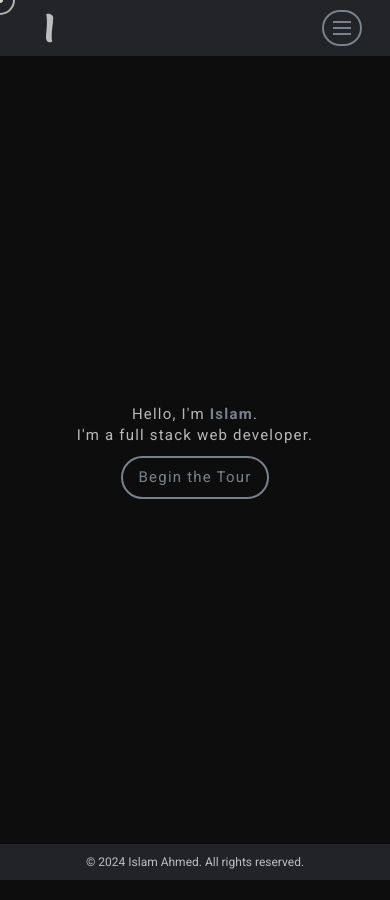
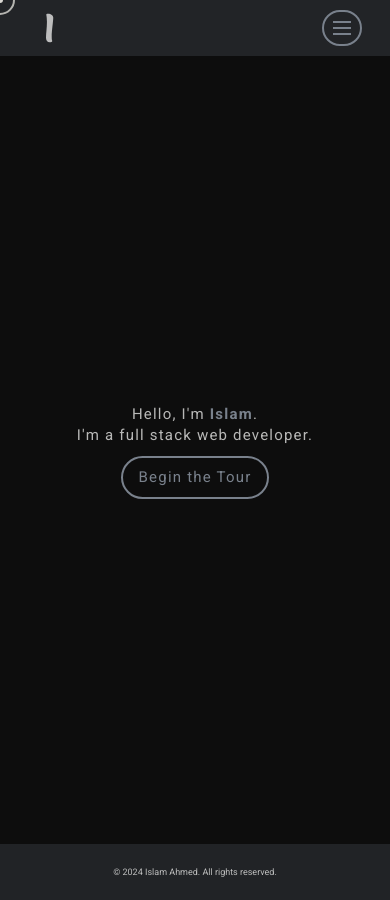
Before and after one commit to Babywise/islamahmed.ca, a React (Vite) app: page / in a window 390 px wide. Built offline with nearby package versions, Linux system fonts and the light colour scheme.

Commit message:
IA-53 fixed footer responsiveness

```diff
--- a/src/components/footer/Footer.tsx
+++ b/src/components/footer/Footer.tsx
@@ -3,7 +3,9 @@
  */
 function Footer() {
   return (
-    <footer aria-label="Footer" className="py-4 text-center">
+    <footer
+      aria-label="Footer"
+      className="flex h-[56px] items-center justify-center text-xs">
       <p aria-label="Copyright">
         &copy; 2024 Islam Ahmed. All rights reserved.
       </p>
```
